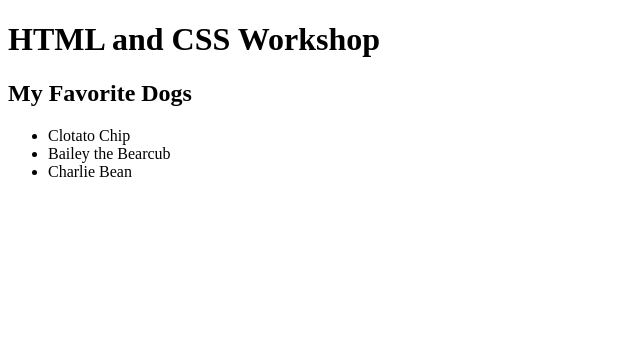
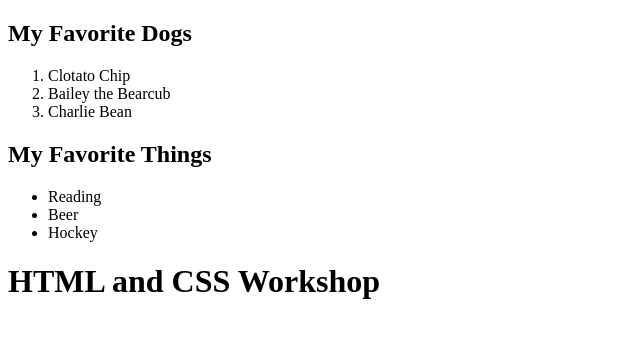
Before and after one commit to nicbade/nicbade.html.css.workshop.github.io, a plain HTML site: page index.html in a window 1280 px wide. Shown: the whole page, without its empty margins (0-640 px from the left). Drawn offline with Linux system fonts and the light colour scheme.

Commit message:
Update index.html

```diff
--- a/index.html
+++ b/index.html
@@ -4,12 +4,19 @@
     <title>Nic Bade Action Hero</title>
   </head>
   <body>
-    <h1>HTML and CSS Workshop</h1>
     <h2>My Favorite Dogs</h2>
-    <ul>
+    <ol>
       <li>Clotato Chip</li>
       <li>Bailey the Bearcub</li>
       <li>Charlie Bean</li>
+    </ol>
+    <h2>My Favorite Things</h2>
+    <ul>
+      <li>Reading</li>
+      <li>Beer</li>
+      <li>Hockey</li>
     </ul>
+    <h1>HTML and CSS Workshop</h1>
+
   </body>
 </html>
```
